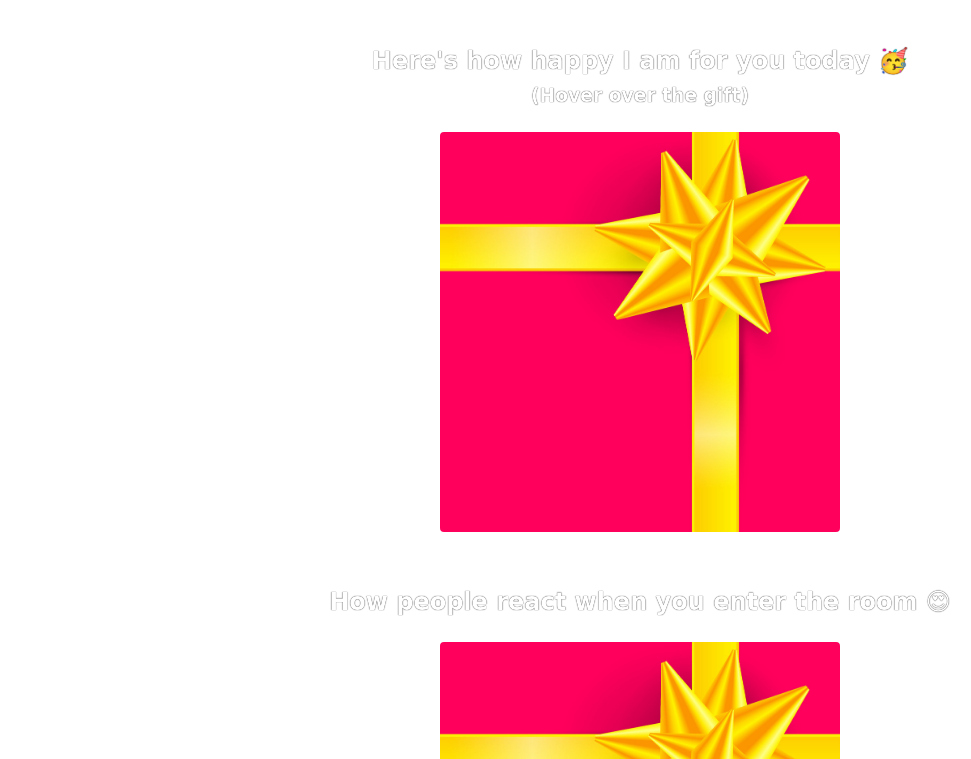
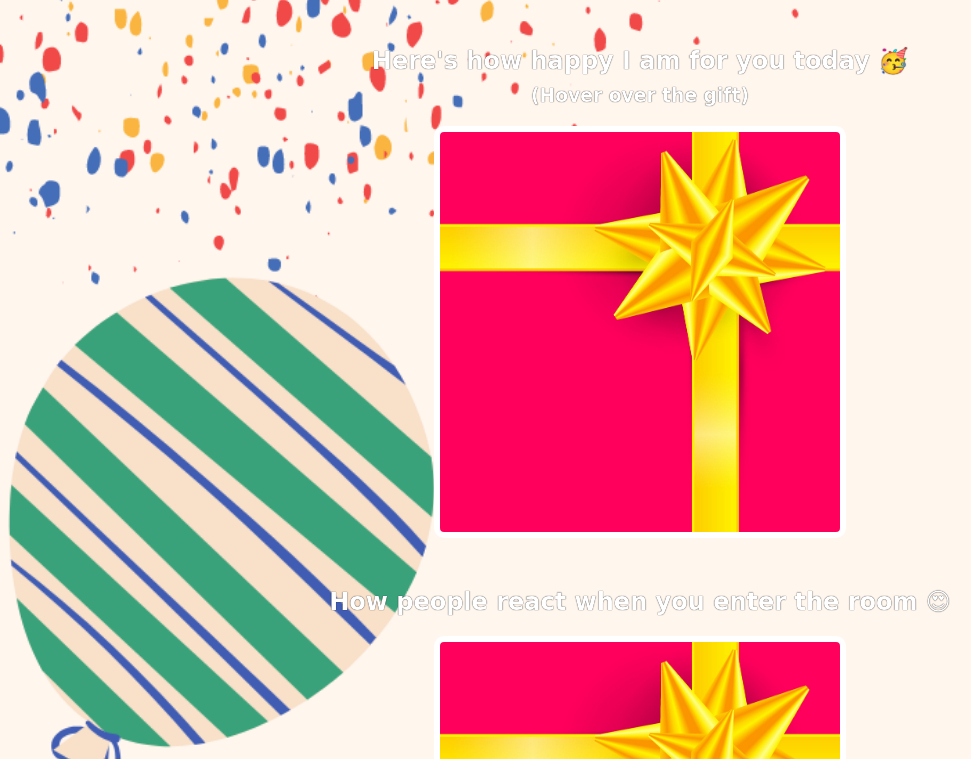
Before and after one commit to CostinX/birthday-card, a website built with Vite: page index.html in a window 1280 px wide. Shown: the part 369-1128 px from the top of the page, without its empty margins (0-971 px from the left). Built offline with nearby package versions, Linux system fonts and the light colour scheme; a web font is replaced by a local one.

Commit message:
Update styles.css

```diff
--- a/styles.css
+++ b/styles.css
@@ -1,7 +1,8 @@
 body {
     text-align: center;
     font-family: 'Happy Monkey', cursive;
-    background: url(background.png) cover;
+    background: url(background.png);
+    background-size: cover;
     color: #ffffff;
 }
 
```
